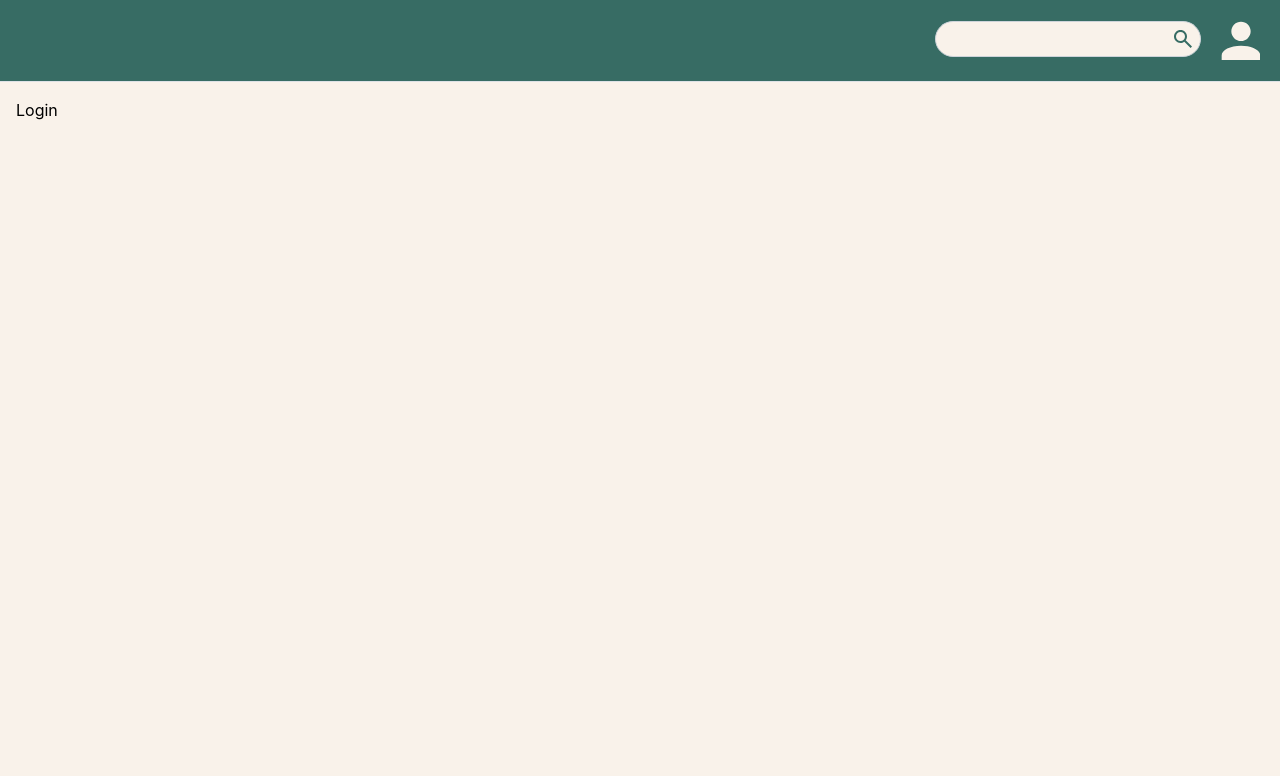
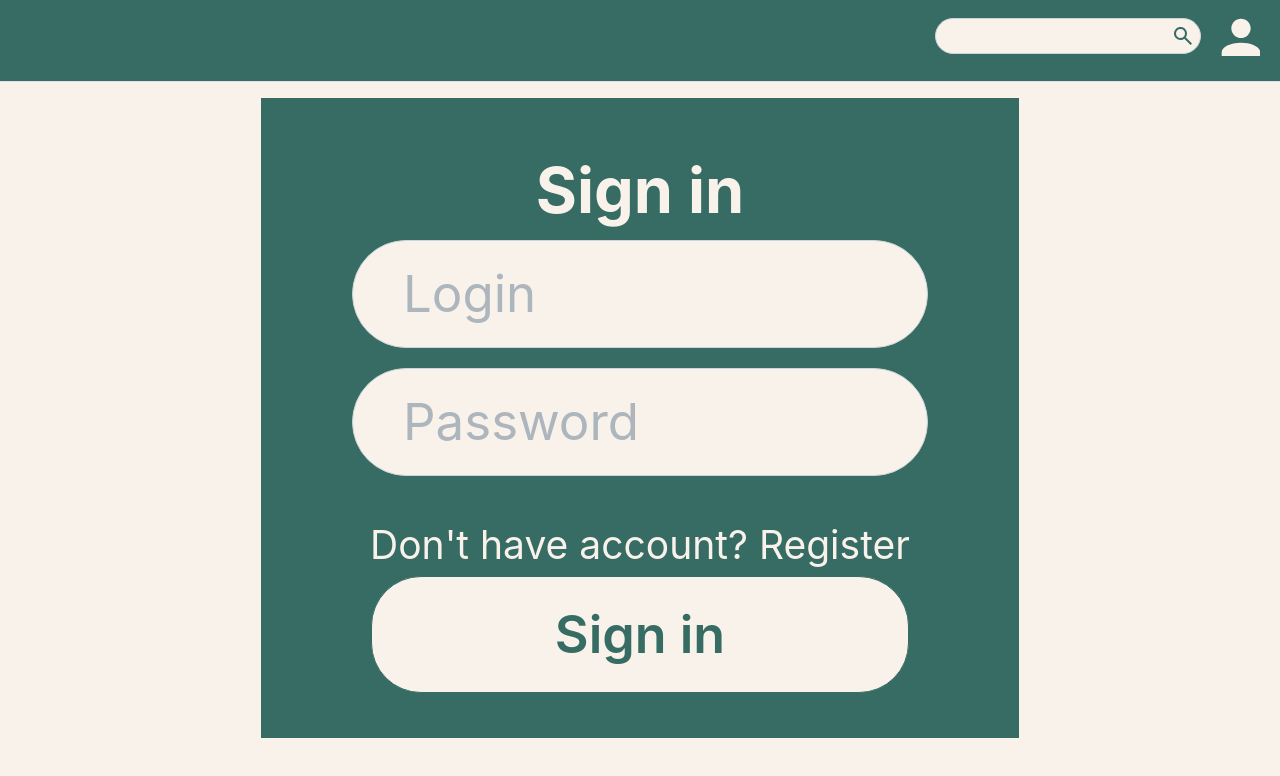
Before and after one commit to LockeRL/web, a React (Vite) app: page /login in a window 1280 px wide. Shown: the top 776 px of the page. Built offline with nearby package versions, Linux system fonts and the light colour scheme.

Commit message:
Main page, bar list page and page with bar by id

```diff
--- a/src/entities/Button/index.tsx
+++ b/src/entities/Button/index.tsx
@@ -12,6 +12,7 @@ export const Button: React.FC<Props> = ({
   disabled = false,
   paddingLeft = "0px",
   paddingRight = "0px",
+  justifyContent = "space-between"
 }) => {
 
   const styles = !outline ? {
@@ -48,7 +49,7 @@ export const Button: React.FC<Props> = ({
       w={w}
       h={h}
       style={{ fontSize: "52px" }}
-      styles={{ root: styles.root, inner: { display: "flex", flexDirection: "row", justifyContent: "space-between", ...styles.inner } }}
+      styles={{ root: styles.root, inner: { display: "flex", flexDirection: "row", justifyContent: justifyContent, ...styles.inner } }}
     >
       {children}
     </MantineButton >
--- a/src/entities/Button/types.ts
+++ b/src/entities/Button/types.ts
@@ -11,4 +11,5 @@ export type Props = {
   paddingRight?: string;
   w?: string,
   h?: string,
+  justifyContent?: string,
 }
--- a/src/entities/Input/index.tsx
+++ b/src/entities/Input/index.tsx
@@ -7,9 +7,12 @@ export const Input: React.FC<Props> = ({
   leftSection,
   rightSection,
   onChange,
+  styles,
+  type,
 }) => {
   return (
     <TextInput
+      type={type}
       label={label}
       placeholder={placeholder}
       onChange={onChange}
@@ -19,7 +22,8 @@ export const Input: React.FC<Props> = ({
       styles={{
         input: {
           backgroundColor: "var(--color-primary)"
-        }
+        },
+        ...styles
       }}
     />
   )
--- a/src/entities/Input/types.ts
+++ b/src/entities/Input/types.ts
@@ -5,5 +5,7 @@ export type Props = {
   placeholder?: string;
   rightSection?: ReactNode;
   leftSection?: ReactNode;
-  onChange?: React.ChangeEventHandler<HTMLInputElement>
+  onChange?: React.ChangeEventHandler<HTMLInputElement>;
+  styles?: Record<string, any>;
+  type?: string
 }
--- a/src/features/Navbar/index.tsx
+++ b/src/features/Navbar/index.tsx
@@ -3,14 +3,21 @@ import { AppShell } from "@mantine/core"
 import styles from './styles.module.css';
 import { Input } from "../../entities";
 import { SearchIcon, UserIcon } from "../../assets";
+import { useNavigate } from "react-router-dom";
 
 export const Navbar = () => {
+  const navigate = useNavigate();
+
+  const path = !localStorage.getItem('ACCESS_TOKEN') ? '/login' : '/profile'
+
   return (
     <AppShell.Header>
       <div className={styles.container}>
         <div className={styles['right-section']}>
           <Input rightSection={<SearchIcon />} />
-          <UserIcon />
+          <span onClick={() => navigate(path)}>
+            <UserIcon />
+          </span>
         </div>
       </div>
     </AppShell.Header>
--- a/src/pages/Login/index.tsx
+++ b/src/pages/Login/index.tsx
@@ -1,7 +1,51 @@
+import { Link, useNavigate } from 'react-router-dom';
+import { Button, Input } from '../../entities';
+import styles from './styles.module.css';
+import { useState } from 'react';
+import { loginUser } from '../../services/users';
+
 export const Login = () => {
+  const [login, setLogin] = useState<string>('');
+  const [password, setPassword] = useState<string>('');
+  const [error, setError] = useState<string>('');
+
+  const navigate = useNavigate();
+
+  const handleLogin = async () => {
+    if (!login) {
+      setError('Empty login');
+    }
+
+    if (!password) {
+      setError('Empty password');
+    }
+
+    try {
+      const data = await loginUser(login, password);
+
+      const { token } = data;
+
+      localStorage.setItem('ACCESS_TOKEN', token)
+
+      navigate('/')
+    } catch (error: unknown) {
+      console.error(error);
+      setError(error as string)
+    }
+  }
+
   return (
-    <>
-      Login
-    </>
+    <div className={styles.container}>
+      <form className={styles.form}>
+        <h3>Sign in</h3>
+        <Input onChange={(e) => setLogin(e.target.value)} placeholder='Login' styles={{ input: { width: "576px", height: "108px", backgroundColor: "var(--color-primary)", borderRadius: "100px", fontSize: "51px", paddingLeft: "50px", color: "var(--color-accent)" } }} />
+        <Input onChange={(e) => setPassword(e.target.value)} type='password' placeholder='Password' styles={{ input: { width: "576px", height: "108px", backgroundColor: "var(--color-primary)", borderRadius: "100px", marginTop: "20px", fontSize: "51px", paddingLeft: "50px", color: "var(--color-accent)" } }} />
+        {!error && (<span>{error}</span>)}
+        <div className={styles.links}>
+          <p>Don't have account? <Link to="/register">Register</Link></p>
+        </div>
+        <Button w="576px" h="119px" justifyContent='center' outline onClick={handleLogin}>Sign in</Button>
+      </form>
+    </div>
   )
 }
--- /dev/null
+++ b/src/pages/Login/styles.module.css
@@ -0,0 +1,43 @@
+.container {
+  display: flex;
+  flex-direction: column;
+  width: 100%;
+  height: 80vh;
+  align-items: center;
+  justify-content: center;
+}
+
+.form {
+  width: 758px;
+  height: 758px;
+  display: flex;
+  flex-direction: column;
+  align-items: center;
+  justify-content: center;
+  background-color: var(--color-accent);
+}
+
+.form h3 {
+  font-size: 63px;
+  color: var(--color-primary);
+  margin: 0;
+}
+
+.links {
+  display: flex;
+  flex-direction: row;
+  width: 100%;
+  align-items: center;
+  justify-content: center;
+  font-size: 39px;
+  color: var(--color-primary);
+}
+
+.links p {
+  margin-bottom: 0;
+}
+
+.links a {
+  text-decoration: none;
+  color: var(--color-primary);
+}
--- a/src/pages/Register/index.tsx
+++ b/src/pages/Register/index.tsx
@@ -1,7 +1,55 @@
+import { Link, useNavigate } from 'react-router-dom';
+import { Button, Input } from '../../entities';
+import styles from './styles.module.css';
+import { useState } from 'react';
+import { registerUser } from '../../services/users';
+
 export const Register = () => {
+  const [login, setLogin] = useState<string>('');
+  const [password, setPassword] = useState<string>('');
+  const [firstName, setFirstName] = useState<string>('');
+  const [secondName, setSecondName] = useState<string>('');
+  const [error, setError] = useState<string>('');
+
+  const navigate = useNavigate();
+
+  const handleRegister = async () => {
+    if (!login) {
+      setError('Empty login');
+    }
+
+    if (!password) {
+      setError('Empty password');
+    }
+
+    try {
+      // @ts-ignore
+      const status = await registerUser({ login, password, secondName, firstName });
+
+      if (status === 200) {
+        navigate('/login')
+      }
+    } catch (error: unknown) {
+      console.error(error);
+      setError(error as string)
+    }
+  }
+
   return (
-    <>
-      Register
-    </>
+    <div className={styles.container}>
+      <form className={styles.form}>
+        <h3>Sign up</h3>
+        <Input onChange={(e) => setLogin(e.target.value)} placeholder='Login' styles={{ input: { width: "576px", height: "88px", backgroundColor: "var(--color-primary)", borderRadius: "100px", fontSize: "51px", paddingLeft: "50px", color: "var(--color-accent)" } }} />
+        <Input type='password' onChange={(e) => setPassword(e.target.value)} placeholder='Password' styles={{ input: { width: "576px", height: "88px", backgroundColor: "var(--color-primary)", borderRadius: "100px", marginTop: "20px", fontSize: "51px", paddingLeft: "50px", color: "var(--color-accent)" } }} />
+        <Input onChange={(e) => setFirstName(e.target.value)} placeholder='First name' styles={{ input: { width: "576px", height: "88px", backgroundColor: "var(--color-primary)", borderRadius: "100px", marginTop: "20px", fontSize: "51px", paddingLeft: "50px", color: "var(--color-accent)" } }} />
+        <Input onChange={(e) => setSecondName(e.target.value)} placeholder='Second name' styles={{ input: { width: "576px", height: "88px", backgroundColor: "var(--color-primary)", borderRadius: "100px", marginTop: "20px", fontSize: "51px", paddingLeft: "50px", color: "var(--color-accent)" } }} />
+
+        {!error && (<span>{error}</span>)}
+        <div className={styles.links}>
+          <p>Already have account? <Link to="/login">Sign in</Link></p>
+        </div>
+        <Button w="576px" h="99px" justifyContent='center' outline onClick={handleRegister}>Sign up</Button>
+      </form>
+    </div>
   )
 }
--- /dev/null
+++ b/src/pages/Register/styles.module.css
@@ -0,0 +1,43 @@
+.container {
+  display: flex;
+  flex-direction: column;
+  width: 100%;
+  height: 80vh;
+  align-items: center;
+  justify-content: center;
+}
+
+.form {
+  width: 758px;
+  height: 758px;
+  display: flex;
+  flex-direction: column;
+  align-items: center;
+  justify-content: center;
+  background-color: var(--color-accent);
+}
+
+.form h3 {
+  font-size: 63px;
+  color: var(--color-primary);
+  margin: 0;
+}
+
+.links {
+  display: flex;
+  flex-direction: row;
+  width: 100%;
+  align-items: center;
+  justify-content: center;
+  font-size: 39px;
+  color: var(--color-primary);
+}
+
+.links p {
+  margin-bottom: 0;
+}
+
+.links a {
+  text-decoration: none;
+  color: var(--color-primary);
+}
--- a/src/services/users/index.ts
+++ b/src/services/users/index.ts
@@ -0,0 +1,30 @@
+import { apiInstance } from "../api";
+import { LoginUserType, RegisterUserType } from "./types";
+
+export const registerUser = async (body: RegisterUserType): Promise<number> => {
+  const { status } = await apiInstance.post('/users', { ...body });
+
+  if (status === 400) {
+    throw new Error('Invalid input or missing data');
+  }
+
+  if (status === 409) {
+    throw new Error('User already exists')
+  }
+
+  return status
+}
+
+export const loginUser = async (login: string, password: string): Promise<LoginUserType> => {
+  const { data, status } = await apiInstance.get(`/users/${login}/${password}`);
+
+  if (status === 400) {
+    throw new Error('Invalid input or missing data');
+  }
+
+  if (status === 404) {
+    throw new Error('User not found')
+  }
+
+  return data;
+}
```
